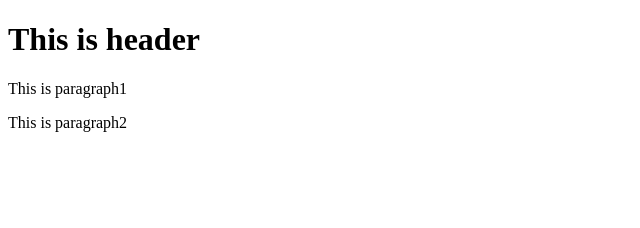
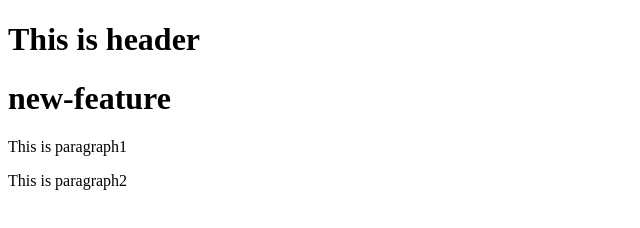
Before and after one commit to Tuzniim/sample_git2, a plain HTML site: page index.html in a window 1280 px wide. Shown: the whole page, without its empty margins (0-640 px from the left). Drawn offline with Linux system fonts and the light colour scheme.

Commit message:
add new-feature

```diff
--- a/index.html
+++ b/index.html
@@ -3,6 +3,7 @@
 <head><title>Sample Git</title></head>
 <body>
 <h1>This is header</h1>
+<h1>new-feature</h1>
 <p>This is paragraph1</p>
 <p>This is paragraph2</p>
 </body>
```
